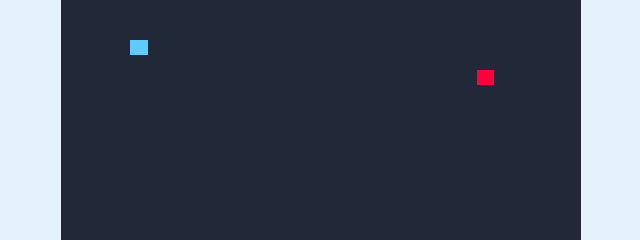
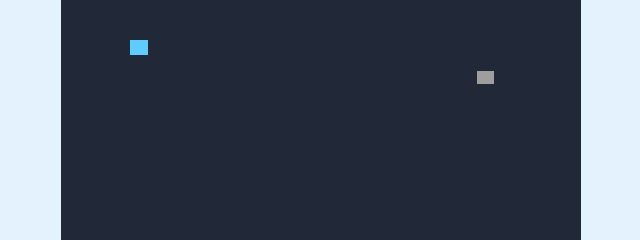
Before and after one commit to MohammadTahaTalebi/Snake-Game, a plain HTML site: page index.htm in a window 1280 px wide. Shown: the part 303-543 px from the top of the page, 319-959 px from the left. Drawn offline with nearby package versions, Linux system fonts and the light colour scheme; grey boxes are pictures that could not be loaded.

Commit message:
Update style.css

```diff
--- a/style.css
+++ b/style.css
@@ -38,7 +38,8 @@ body{
     background: #212837;
 }
 .play-board .food{
-    background-color: #ff003d;
+    background: url("https://www.iconpacks.net/icons/2/free-apple-icon-3155-thumb.png") no-repeat 50% 50%;
+    background-size: 100%;
 }
 .play-board .head{
     background-color: #60cbff;
```
